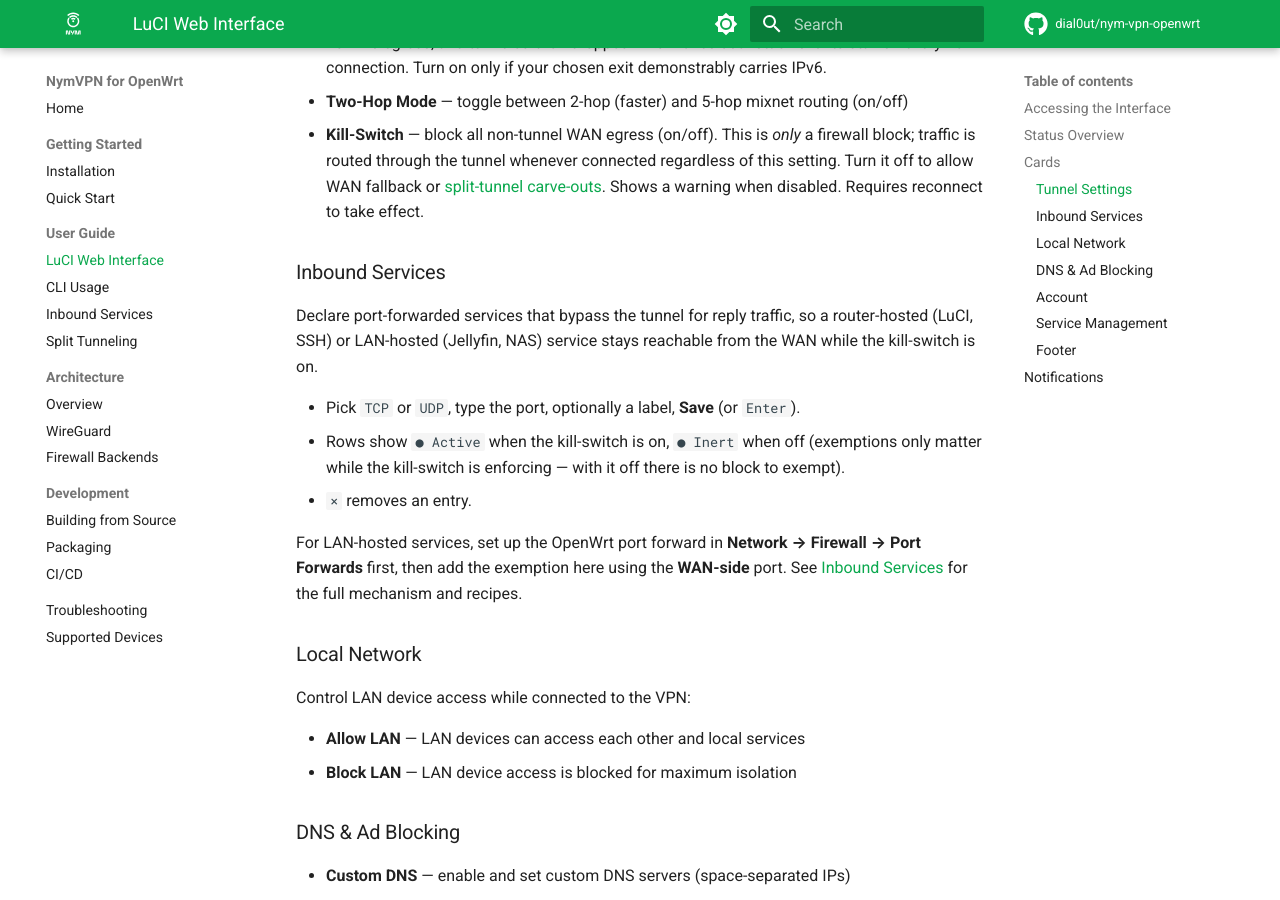
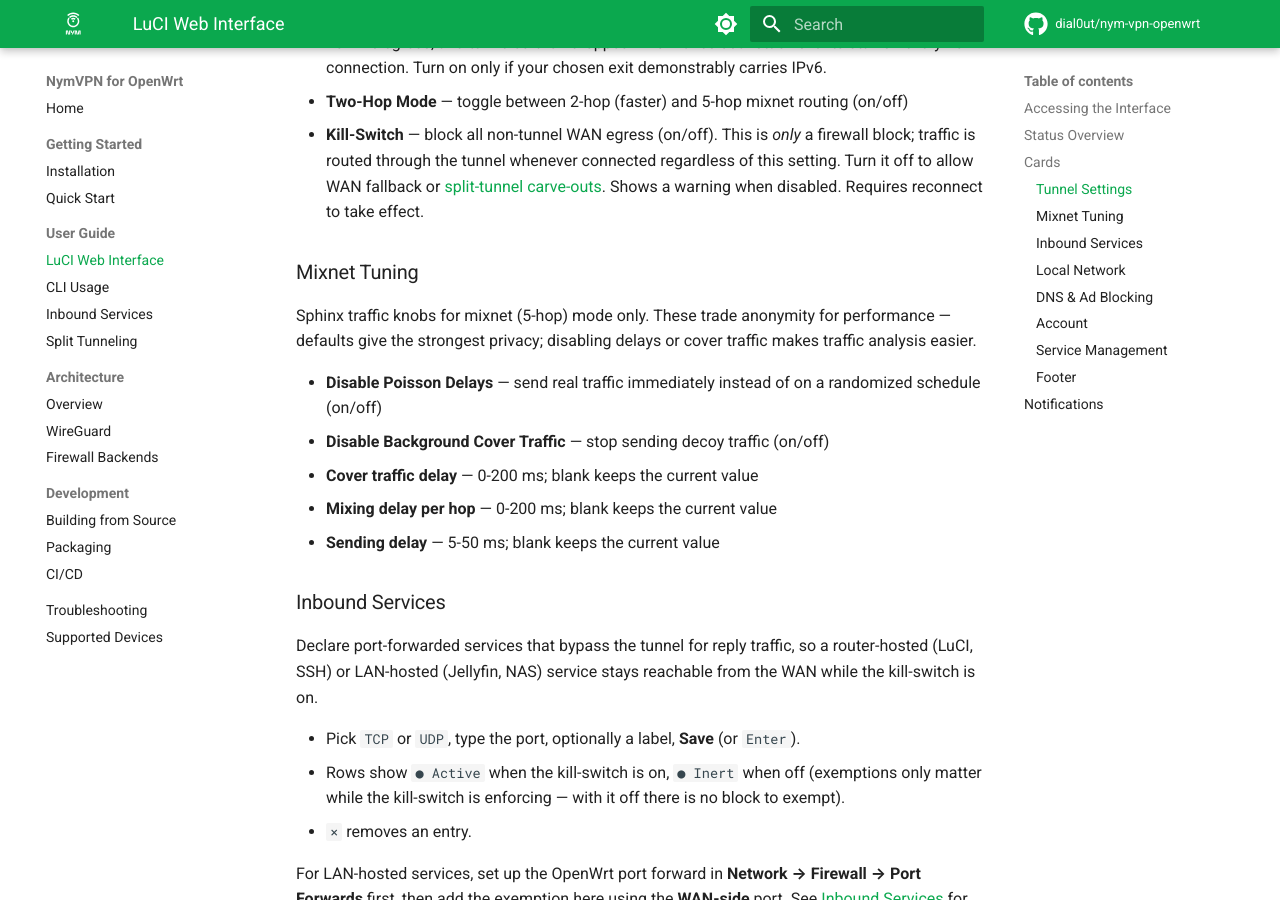
Before and after one commit to dial0ut/nym-vpn-openwrt, an MkDocs documentation site: the page built from docs/guide/luci.md, in a window 1280 px wide and 900 px high, scrolled down 773 px. Built offline with MkDocs 1.6.1 and Material for MkDocs 9.7.7, drawn with Linux system fonts in a browser that asks for light colours; comment, search, counter and statistics services are not loaded.

Commit message:
fix(luci): surface mixnet tuning state in init payload
handle_init's tunnel_config now includes the five mixnet tuning fields
so the card reflects daemon state instead of defaults on load.
Rounded out tunnel_set's ubus list signature (circumvention + tuning
keys) and swapped the GNU-only \(true\|false\) sed alternation for a
POSIX-safe \([a-z]*\) in both handlers. Documented the Mixnet Tuning
card in the LuCI guide.

```diff
--- a/docs/guide/luci.md
+++ b/docs/guide/luci.md
@@ -26,6 +26,16 @@ Configure tunnel behavior:
   your chosen exit demonstrably carries IPv6.
 - **Two-Hop Mode** — toggle between 2-hop (faster) and 5-hop mixnet routing (on/off)
 - **Kill-Switch** — block all non-tunnel WAN egress (on/off). This is *only* a firewall block; traffic is routed through the tunnel whenever connected regardless of this setting. Turn it off to allow WAN fallback or [split-tunnel carve-outs](split-tunneling.md). Shows a warning when disabled. Requires reconnect to take effect.
+
+### Mixnet Tuning
+
+Sphinx traffic knobs for mixnet (5-hop) mode only. These trade anonymity for performance — defaults give the strongest privacy; disabling delays or cover traffic makes traffic analysis easier.
+
+- **Disable Poisson Delays** — send real traffic immediately instead of on a randomized schedule (on/off)
+- **Disable Background Cover Traffic** — stop sending decoy traffic (on/off)
+- **Cover traffic delay** — 0-200 ms; blank keeps the current value
+- **Mixing delay per hop** — 0-200 ms; blank keeps the current value
+- **Sending delay** — 5-50 ms; blank keeps the current value
 
 ### Inbound Services
 
```
Also changed, not shown: 1 other file.
